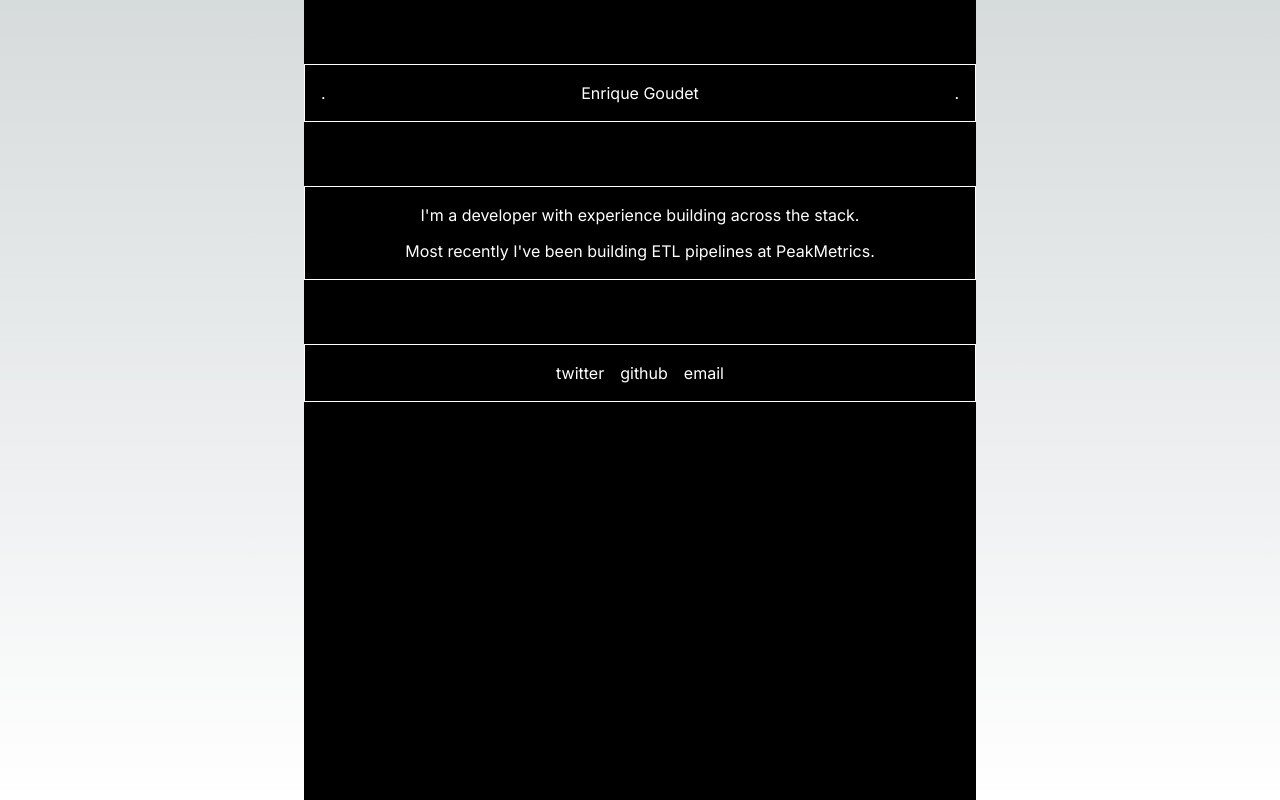
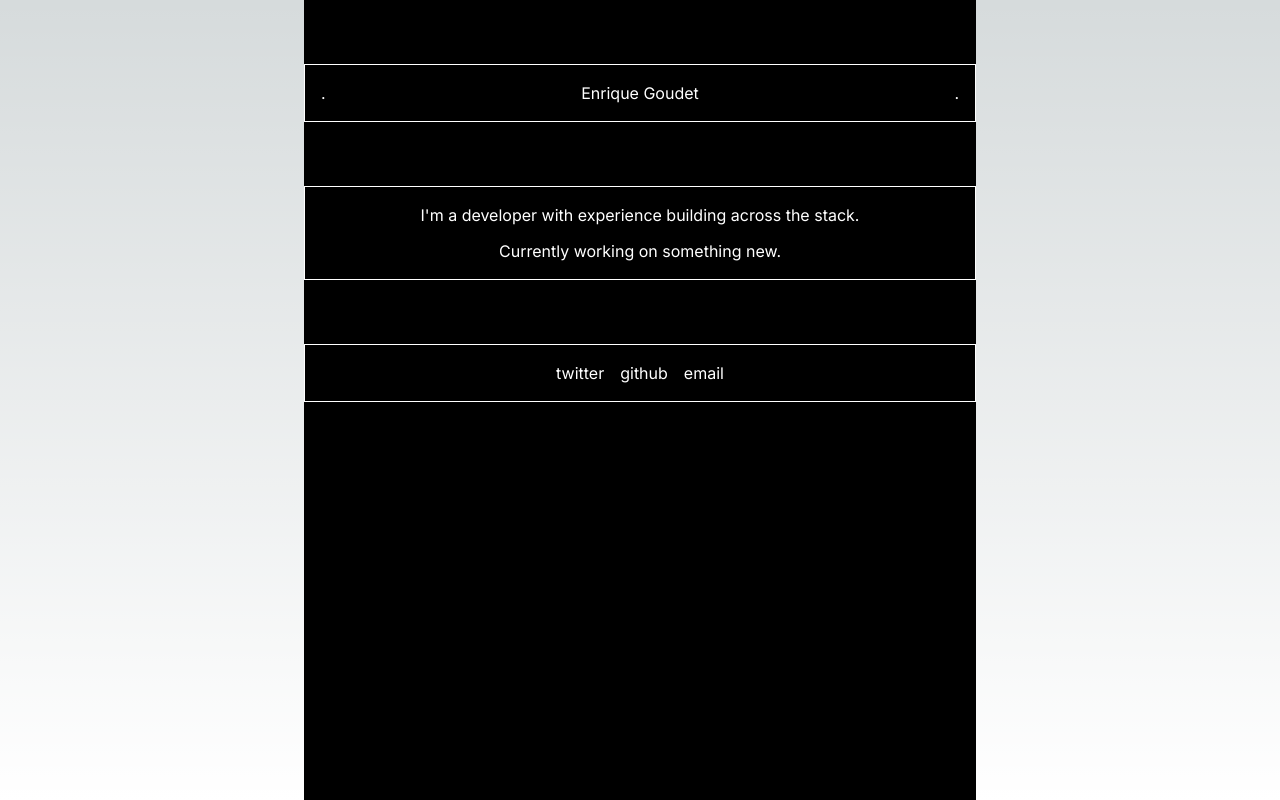
Before and after one commit to goudete/goudete.dev, a Next.js app: page / in a window 1280 px wide. Built offline with nearby package versions, Linux system fonts and the light colour scheme.

Commit message:
updating

```diff
--- a/src/app/page.tsx
+++ b/src/app/page.tsx
@@ -30,7 +30,7 @@ export default function Home() {
 
       <section className="bg-black border border-white flex flex-col items-center w-full p-4 mb-16">
         <p className="mb-3">I&apos;m a developer with experience building across the stack.</p>
-        <p>Most recently I&apos;ve been building ETL pipelines at PeakMetrics.</p>
+        <p>Currently working on something new.</p>
       </section>
 
       <footer className="bg-black border border-white flex justify-center w-full p-4 space-x-4">
```
